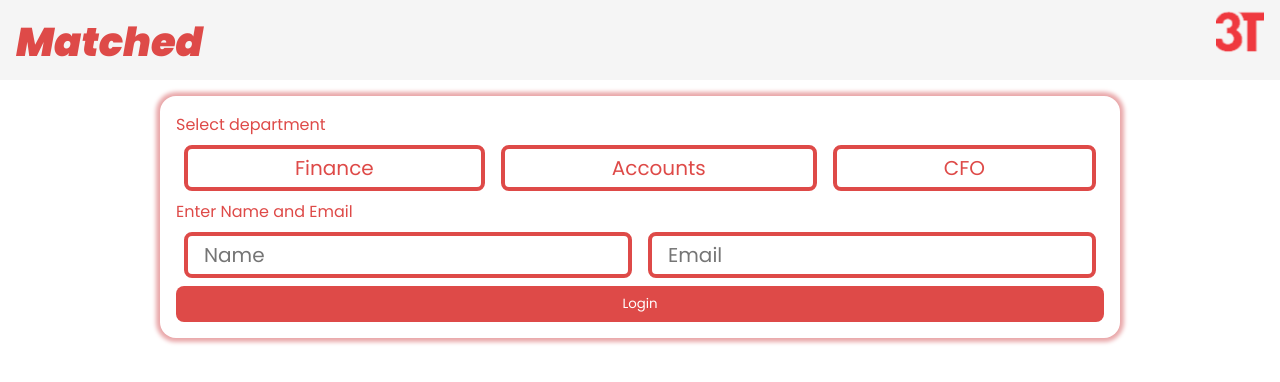
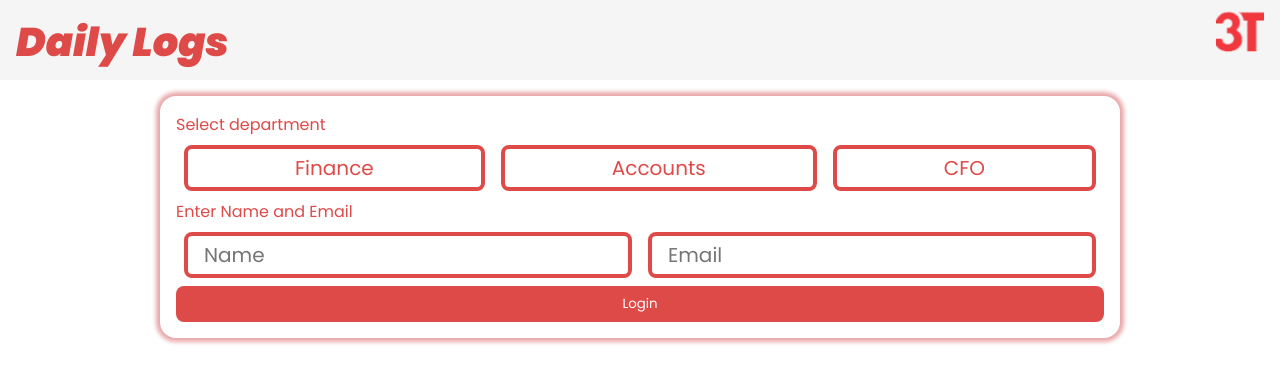
Before and after one commit to iammrverma/demoMatched, a website: page index.html in a window 1280 px wide. Drawn offline with Linux system fonts and the light colour scheme; some packages are replaced by stand-ins of ours; a script that the page names is missing.

Commit message:
changing name Matched -> Daily Logs

```diff
--- a/index.html
+++ b/index.html
@@ -18,13 +18,13 @@
       href="https://cdn.jsdelivr.net/npm/sweetalert2@11/dist/sweetalert2.min.css"
     />
 
-    <title>Matched | 3T</title>
+    <title>3T</title>
     <link rel="icon" href="assets/logo.ico" />
     <link rel="stylesheet" href="styles/style.css" />
   </head>
   <body>
     <header class="header">
-      <div class="matched">Matched</div>
+      <div class="matched">Daily Logs</div>
       <div class="logo">
         <img src="assets/logo.ico" alt="3T | logo" />
       </div>
```
Also changed, not shown: accounts.html (+2 -2 lines), cfo.html (+2 -2 lines), finance.html (+2 -2 lines).
